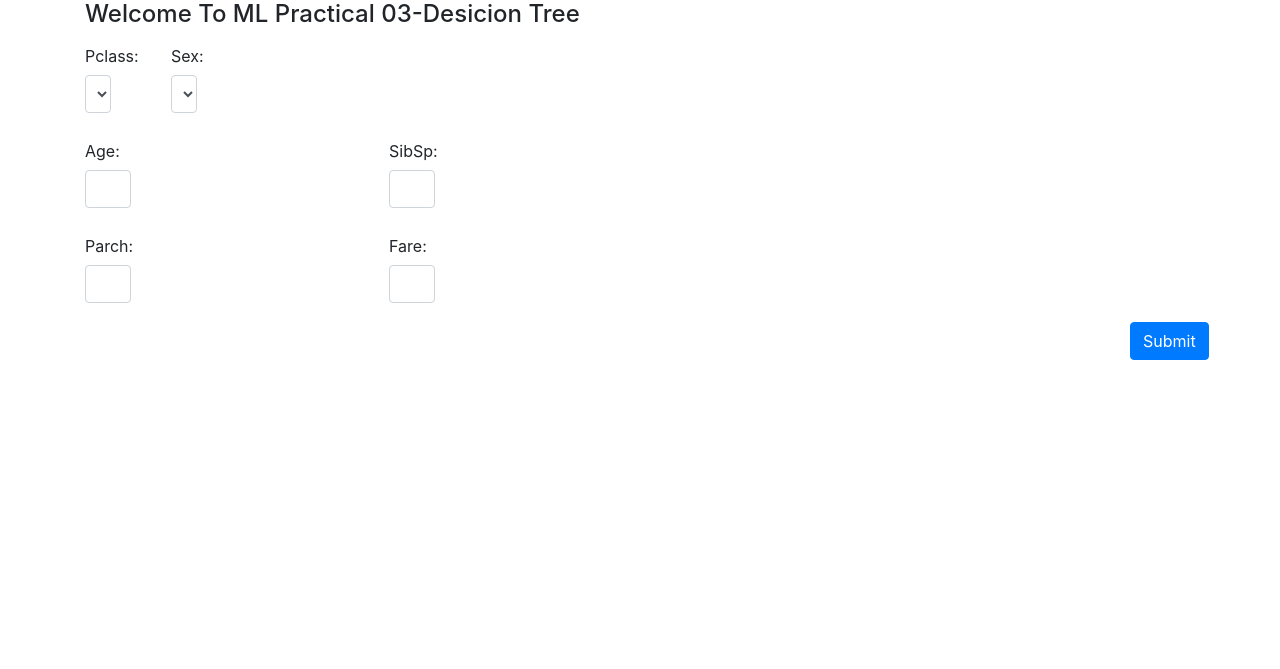
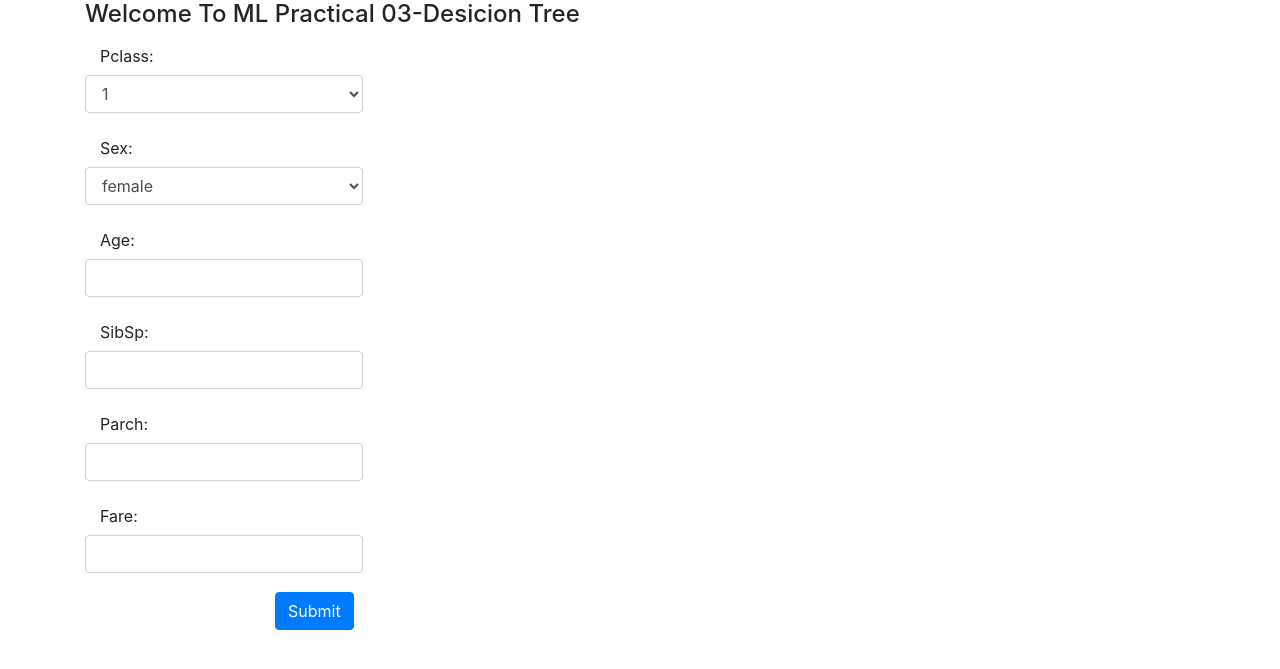
Before and after one commit to saurabhg2083/decision-tree, a Flask app: page / in a window 1280 px wide. Shown: the top 669 px of the page. Run offline with Flask 3, Linux system fonts and the light colour scheme.

Commit message:
first commit1

```diff
--- a/templates/index.html
+++ b/templates/index.html
@@ -26,59 +26,60 @@
 
                 <form action="{{url_for('predict_datapoint')}}" method="POST">
                     <div class="row" style="margin-bottom: 3px;">
+                        <div class="col-sm-12">
                             <div class="form-group">
                                 <label for="Pclass" class="col-sm-3 col-form-label">Pclass:</label>
-                            <div class="col-sm-3">
-                                <select required id="Pclass" class="form-control" name="Pclass">
+                                <select required id="Pclass" class="form-control col-sm-3" name="Pclass">
                                     <option value="1">1</option>
                                     <option value="2">2</option>
                                     <option value="3">3</option>
                                 </select>
                             </div>
-                        </div>
-                        <div class="form-group" style="margin-bottom: 3px;">
+
+                            <div class="form-group">
                                 <label for="Sex" class="col-sm-3 col-form-label">Sex:</label>
-                            <div class="col-sm-3">
-                                <select required id="Sex" class="form-control" name="Sex">
+
+                                <select required id="Sex" class="form-control col-sm-3" name="Sex">
                                     <option value="female">female</option>
                                     <option value="male">male</option>
                                 </select>
                             </div>
-                        </div>
+
+
+                            <div class="form-group">
+                                <label for="Age" class="col-sm-3 col-form-label">Age:</label>
+                                <input type="text" required id="Age" class="form-control col-sm-3" name="Age"
+                                    oninput="this.value = this.value.replace(/[^0-9.]/g, ''); this.value = this.value.replace(/(\..*)\./g, '$1');">
                             </div>
 
 
-                    <div class="row" style="margin-bottom: 3px;">
                             <div class="form-group">
-                            <label for="Age" class="col-sm-3 col-form-label">Age:</label>
-                            <div class="col-sm-3">
-                                <input type="text" required id="Age" class="form-control" name="Age"
+                                <label for="SibSp" class="col-sm-3 col-form-label">SibSp:</label>
+                                <input type="text" required id="SibSp" class="form-control col-sm-3" name="SibSp"
                                     oninput="this.value = this.value.replace(/[^0-9.]/g, ''); this.value = this.value.replace(/(\..*)\./g, '$1');">
                             </div>
+
+
+
+
+
+
+
+                            <div class="form-group">
+                                <label for="Parch" class="col-sm-3 col-form-label">Parch:</label>
+
+                                <input type="text" required id="Parch" class="form-control col-sm-3" name="Parch"
+                                    oninput="this.value = this.value.replace(/[^0-9.]/g, ''); this.value = this.value.replace(/(\..*)\./g, '$1');">
+
                             </div>
-                        <div class="form-group" style="margin-bottom: 3px;">
-                            <label for="SibSp" class="col-sm-3 col-form-label">SibSp:</label>
-                            <div class="col-sm-3">
-                                <input type="text" required id="SibSp" class="form-control" name="SibSp"
+                            <div class="form-group">
+                                <label for="Fare" class="col-sm-3 col-form-label">Fare:</label>
+
+                                <input type="text" required id="Fare" class="form-control col-sm-3" name="Fare"
                                     oninput="this.value = this.value.replace(/[^0-9.]/g, ''); this.value = this.value.replace(/(\..*)\./g, '$1');">
-                            </div>
-                        </div>
+
                             </div>
 
-                    <div class="row" style="margin-bottom: 3px;">
-                        <div class="form-group">
-                            <label for="Parch" class="col-sm-3 col-form-label">Parch:</label>
-                            <div class="col-sm-3">
-                                <input type="text" required id="Parch" class="form-control" name="Parch"
-                                oninput="this.value = this.value.replace(/[^0-9.]/g, ''); this.value = this.value.replace(/(\..*)\./g, '$1');">
-                            </div>
-                        </div>
-                        <div class="form-group" style="margin-bottom: 3px;">
-                            <label for="Fare" class="col-sm-3 col-form-label">Fare:</label>
-                            <div class="col-sm-3">
-                                <input type="text" required id="Fare" class="form-control" name="Fare"
-                                oninput="this.value = this.value.replace(/[^0-9.]/g, ''); this.value = this.value.replace(/(\..*)\./g, '$1');">
-                            </div>
                         </div>
                     </div>
 
@@ -86,7 +87,7 @@
 
 
                     <div class="form-group row" style="margin-bottom: 3px;">
-                        <div class="col-sm-1 offset-md-11">
+                        <div class="col-sm-1 offset-md-2">
                             <input type="submit" class="btn btn-primary" value="Submit">
                         </div>
                     </div>
```
Lines whose indentation alone changed are shown as unchanged.
